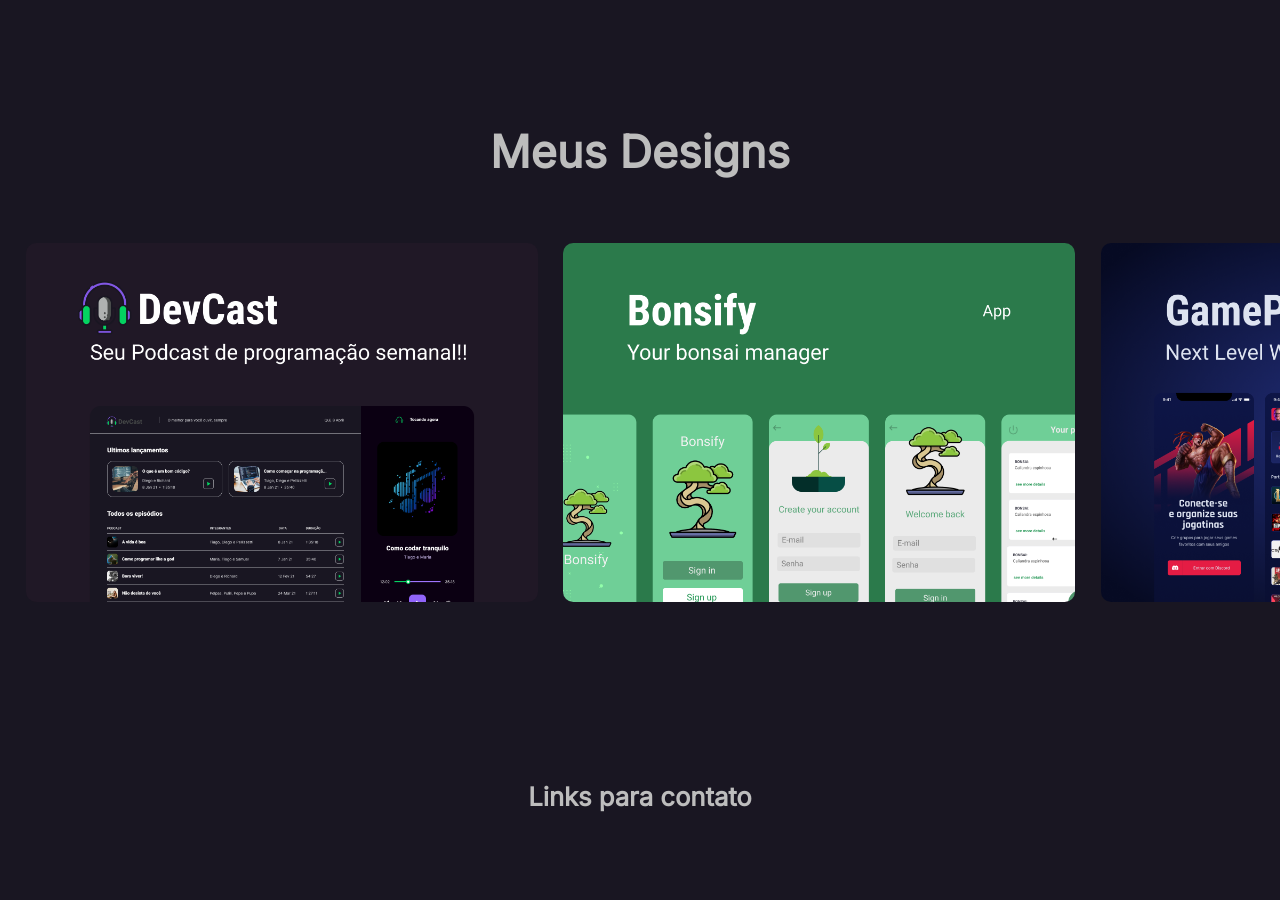
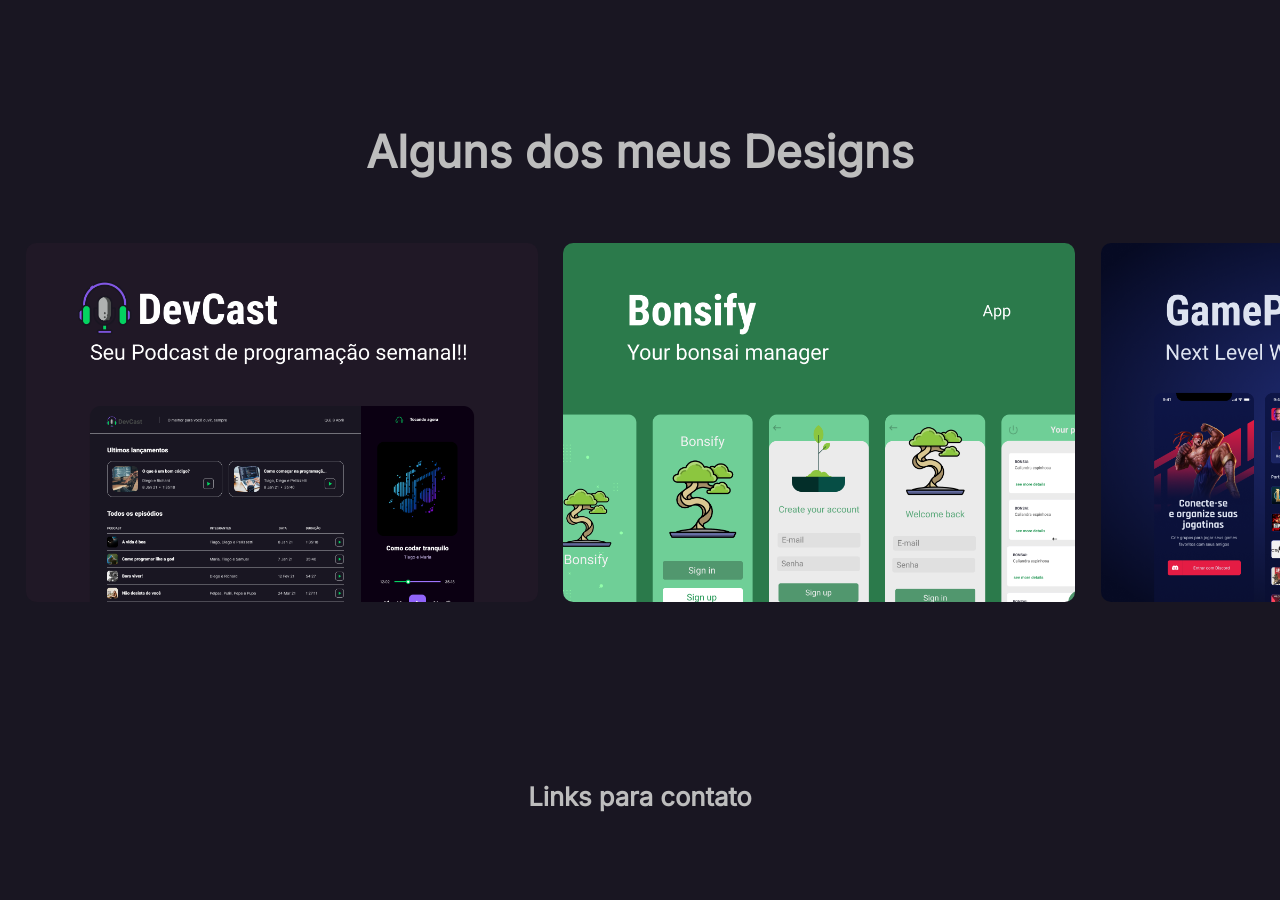
Before and after one commit to Vitor-Klein/Portifolio, a Next.js app: page / in a window 1280 px wide. Shown: the part 2420-3320 px from the top of the page. Built offline with nearby package versions, Linux system fonts and the light colour scheme.

Commit message:
adjust fltlist text

```diff
--- a/src/components/flatList/index.tsx
+++ b/src/components/flatList/index.tsx
@@ -7,7 +7,7 @@
   return (
     <>
       <div className={styles.text}>
-        <h1>Meus Designs</h1>
+        <h1>Alguns dos meus Designs</h1>
       </div>
 
 
```
